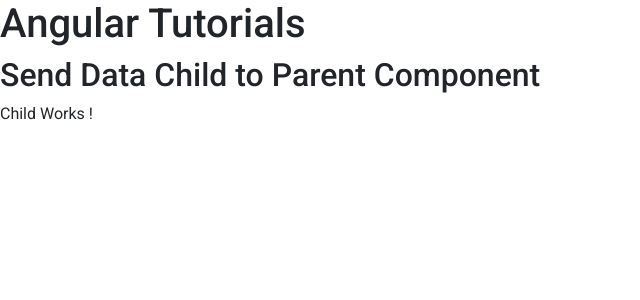
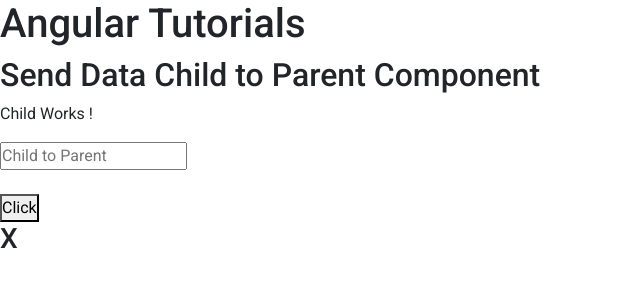
Before and after one commit to akashTedulab/Angular, an Angular app in the folder app/: page / in a window 1280 px wide. Shown: the top 300 px of the page, without its empty margins (0-640 px from the left). Built offline with nearby package versions, Linux system fonts and the light colour scheme.

Commit message:
Send-Data-Child-to-Parent-Component

```diff
--- a/app/src/app/app.component.html
+++ b/app/src/app/app.component.html
@@ -2,3 +2,4 @@
 <h2>Send Data Child to Parent Component</h2>
 
 <app-child (updateDataEvent)="updateData($event)"></app-child>
+<h3>{{data}}</h3>
--- a/app/src/app/app.component.ts
+++ b/app/src/app/app.component.ts
@@ -8,7 +8,9 @@
 
 export class AppComponent {
  title = 'Angular Tutorials';
+ data = "X"
  updateData(item:string){
   console.log(item)
+  this.data = item;
  }
 }
--- a/app/src/app/child/child.component.html
+++ b/app/src/app/child/child.component.html
@@ -1 +1,5 @@
 <p>Child Works !</p>
+<input type="text" name="name" placeholder="Child to Parent" #box>
+<br />
+<br />
+<button (click)="updateDataEvent.emit(box.value)">Click</button>
--- a/app/src/app/child/child.component.ts
+++ b/app/src/app/child/child.component.ts
@@ -1,4 +1,4 @@
-import { Component } from '@angular/core';
+import { Component, Output, EventEmitter } from '@angular/core';
 
 @Component({
   selector: 'app-child',
@@ -6,5 +6,5 @@
   styleUrls: ['./child.component.css']
 })
 export class ChildComponent {
-
+  @Output() updateDataEvent = new EventEmitter<string>()
 }
```
